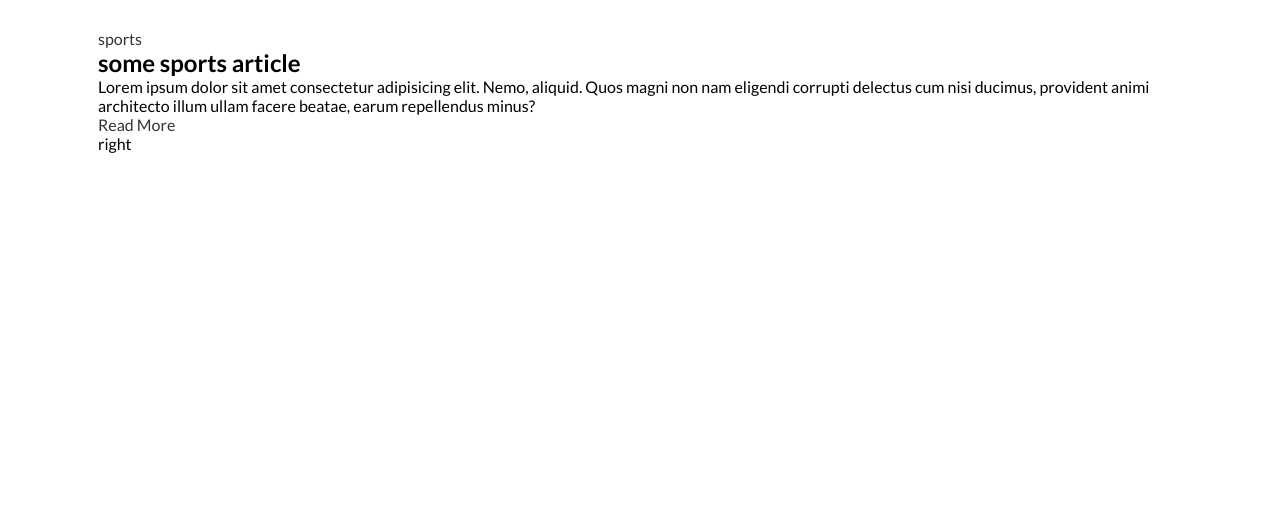
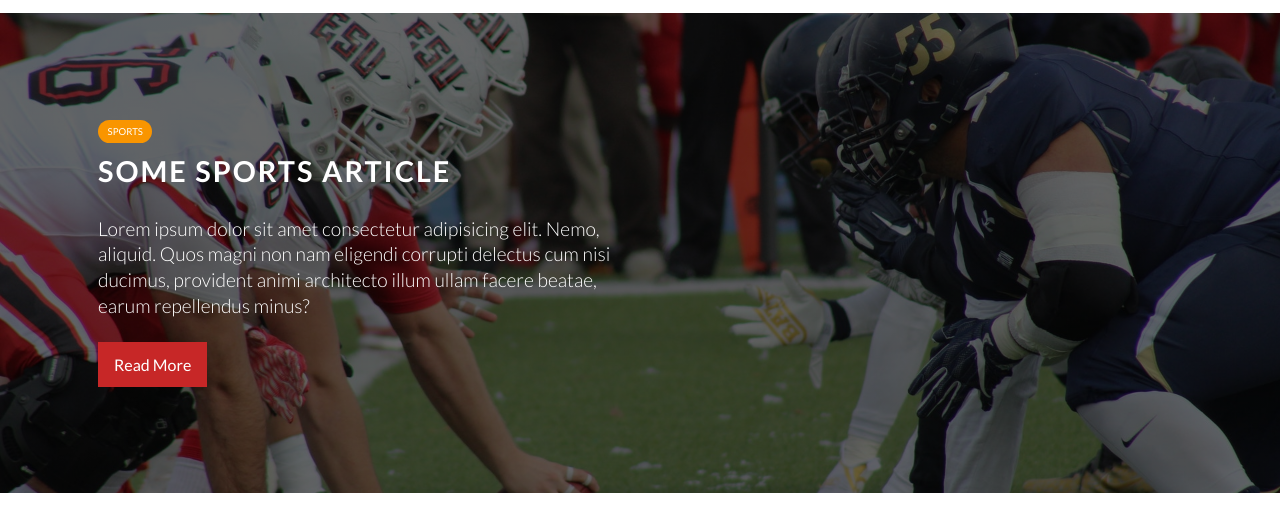
Before and after one commit to DariuszOkonski/webpage-newsgrid, a website: page index.html in a window 1280 px wide. Shown: the part 70-602 px from the top of the page. Drawn offline with Linux system fonts and the light colour scheme.

Commit message:
add: import showcase

```diff
--- a/scss/main.scss
+++ b/scss/main.scss
@@ -2,3 +2,4 @@
 @import 'reset';
 @import 'utilities';
 @import 'header';
+@import 'showcase';
```
Also changed, not shown: css/main.css, 1 other file.
